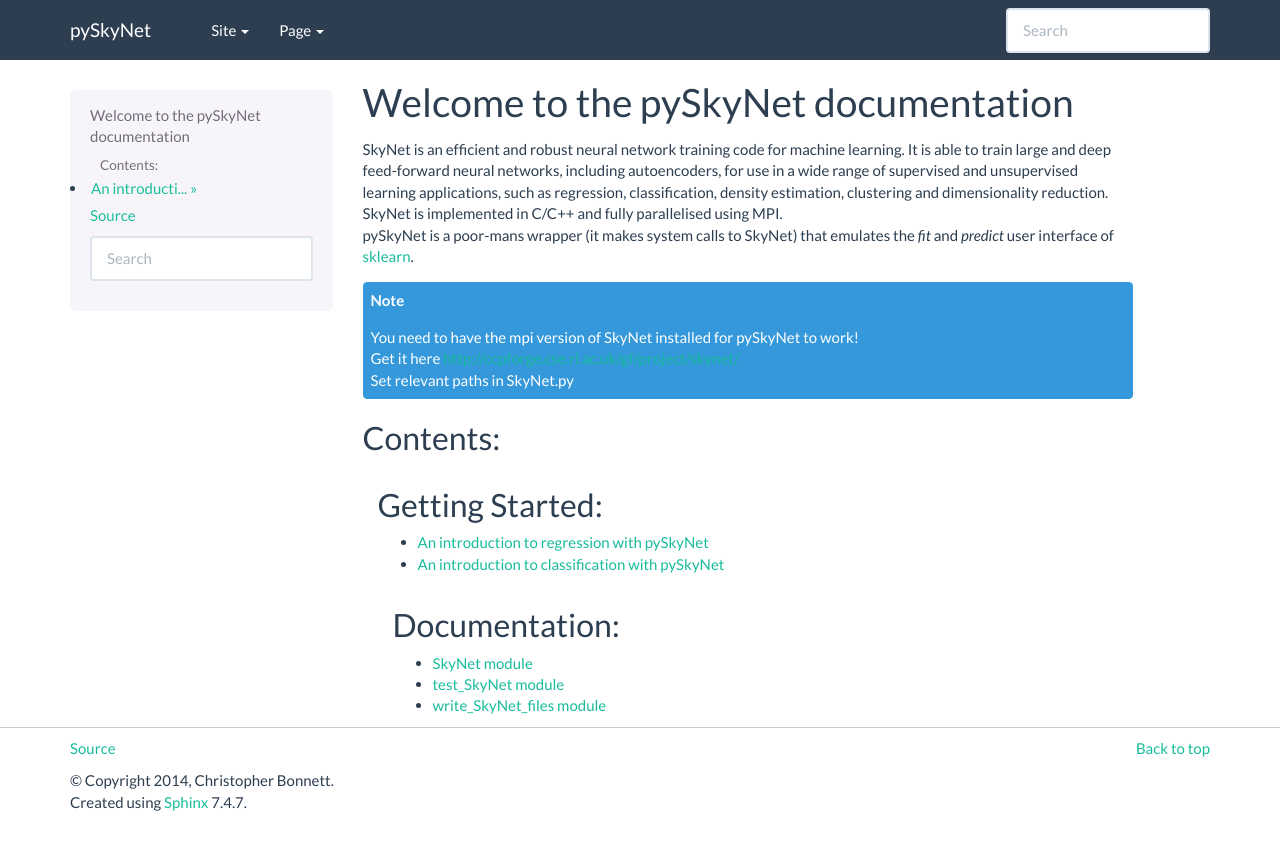
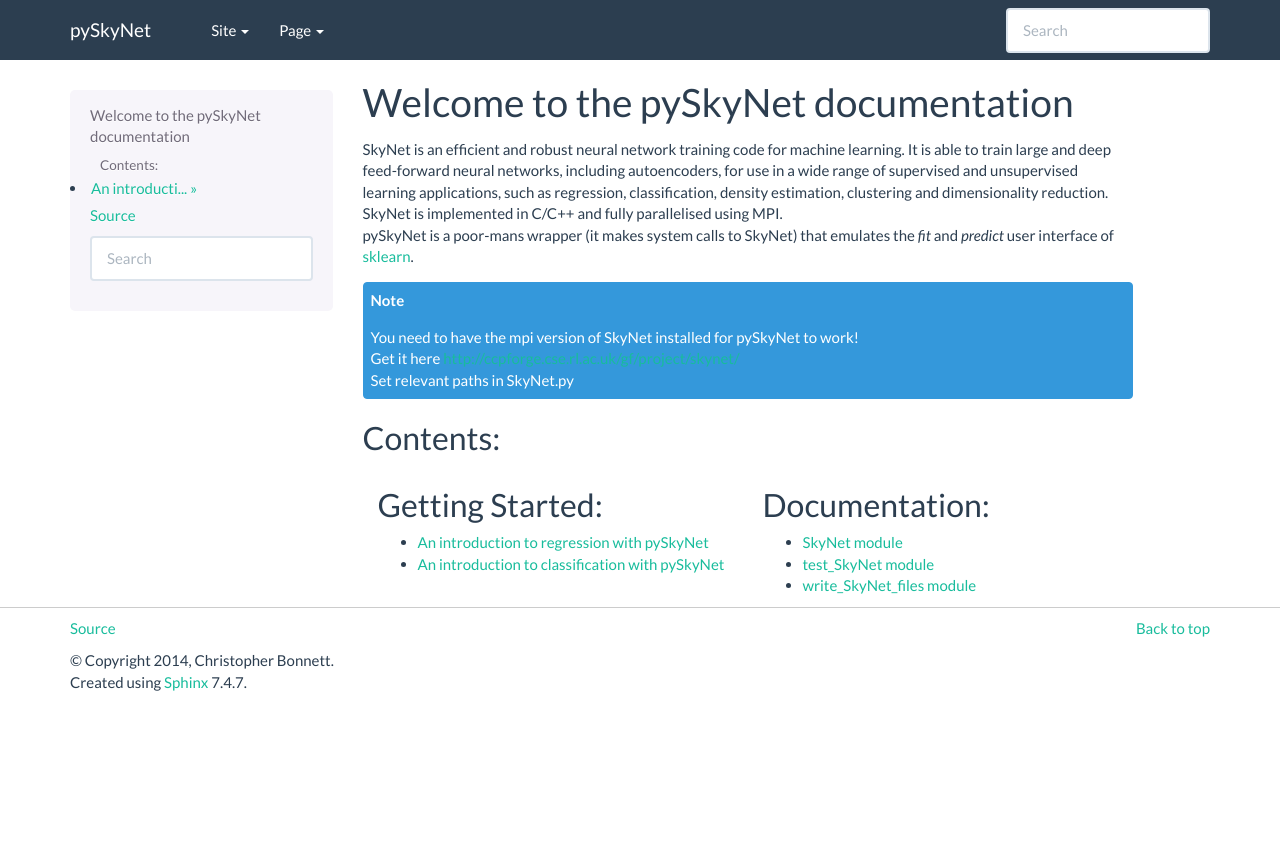
Before and after one commit to cbonnett/SkyNet_wrapper, a Sphinx documentation site: the page built from docs/index.rst, in a window 1280 px wide. Shown: the top 850 px of the page. Built offline with Sphinx 7.4.7, drawn with Linux system fonts in a browser that asks for light colours.

Commit message:
edited conf.py

```diff
--- a/docs/index.rst
+++ b/docs/index.rst
@@ -22,8 +22,8 @@
 .. raw:: html
 
    <div class="container-fluid">
-   <div class="row-fluid">
-   <div class="span2">
+   <div class="row">
+   <div class="col-md-6">
    <h2>Getting Started:</h2>
 
 .. toctree::
```
